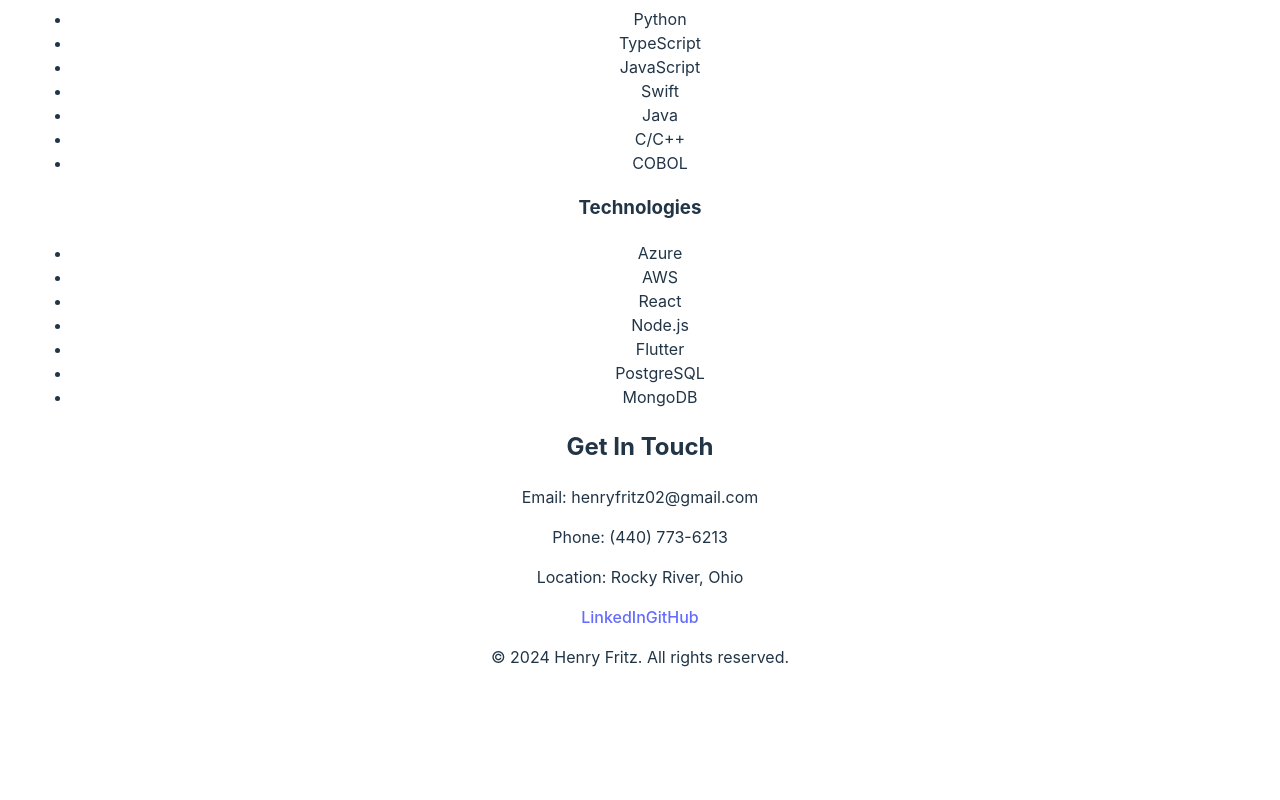
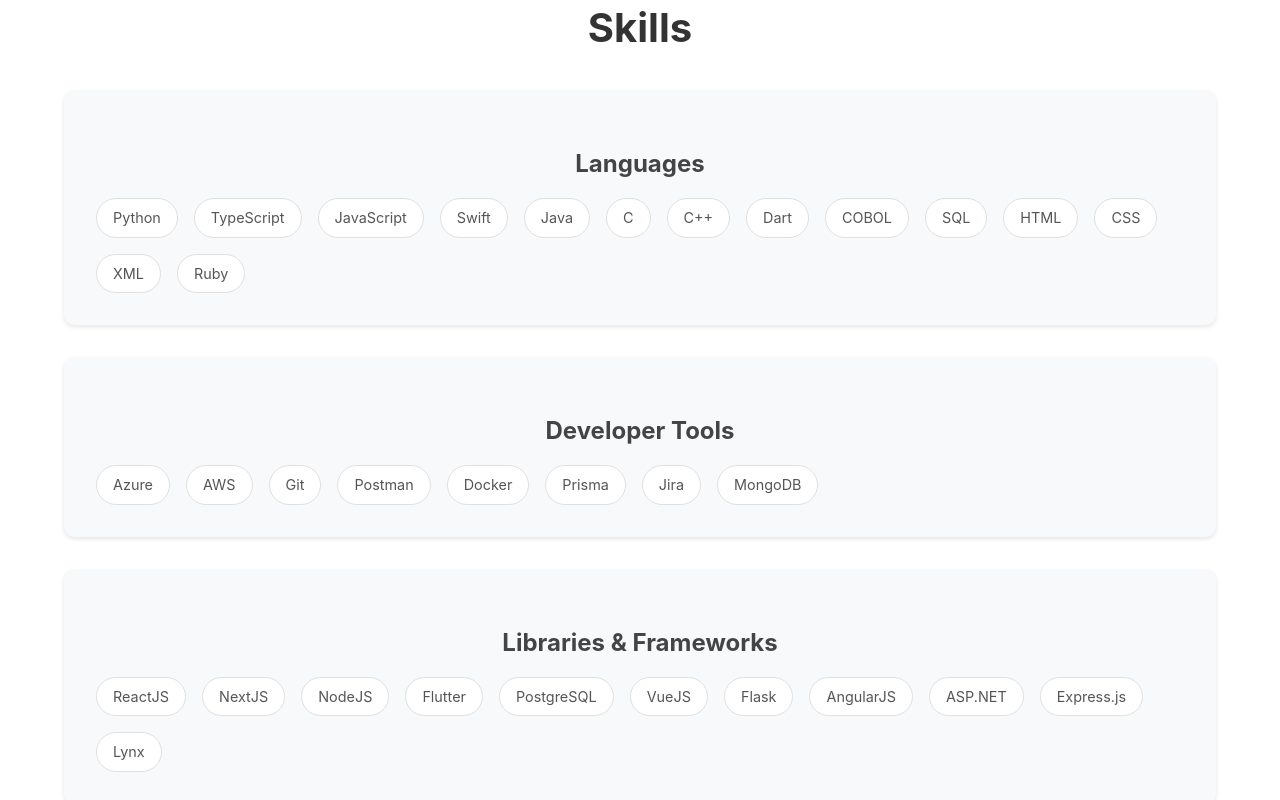
Before and after one commit to hfritz34/henryfritz.com, a React (Vite) app in the folder henryfritz.web/: page / in a window 1280 px wide. Shown: the part 1340-2140 px from the top of the page. Before the commit the page ends 2057 px from the top, so only its background shows below. Built offline with nearby package versions, Linux system fonts and the light colour scheme.

Commit message:
resume and skills section updates

```diff
--- a/henryfritz.web/src/App.jsx
+++ b/henryfritz.web/src/App.jsx
@@ -3,6 +3,8 @@
 import viteLogo from '/vite.svg'
 import './App.css'
 import './components/About.css'
+import './components/Skills.css'
+import './components/Resume.css'
 import Navbar from './components/Navbar'
 import headshot from './assets/headshot.jpeg'
 
@@ -56,28 +58,74 @@
         <div className="skills-grid">
           <div className="skill-category">
             <h3>Languages</h3>
-            <ul>
-              <li>Python</li>
-              <li>TypeScript</li>
-              <li>JavaScript</li>
-              <li>Swift</li>
-              <li>Java</li>
-              <li>C/C++</li>
-              <li>COBOL</li>
-            </ul>
+            <div className="skill-list">
+              <span className="skill-item">Python</span>
+              <span className="skill-item">TypeScript</span>
+              <span className="skill-item">JavaScript</span>
+              <span className="skill-item">Swift</span>
+              <span className="skill-item">Java</span>
+              <span className="skill-item">C</span>
+              <span className="skill-item">C++</span>
+              <span className="skill-item">Dart</span>
+              <span className="skill-item">COBOL</span>
+              <span className="skill-item">SQL</span>
+              <span className="skill-item">HTML</span>
+              <span className="skill-item">CSS</span>
+              <span className="skill-item">XML</span>
+              <span className="skill-item">Ruby</span>
+            </div>
           </div>
           <div className="skill-category">
-            <h3>Technologies</h3>
-            <ul>
-              <li>Azure</li>
-              <li>AWS</li>
-              <li>React</li>
-              <li>Node.js</li>
-              <li>Flutter</li>
-              <li>PostgreSQL</li>
-              <li>MongoDB</li>
-            </ul>
+            <h3>Developer Tools</h3>
+            <div className="skill-list">
+              <span className="skill-item">Azure</span>
+              <span className="skill-item">AWS</span>
+              <span className="skill-item">Git</span>
+              <span className="skill-item">Postman</span>
+              <span className="skill-item">Docker</span>
+              <span className="skill-item">Prisma</span>
+              <span className="skill-item">Jira</span>
+              <span className="skill-item">MongoDB</span>
+            </div>
           </div>
+          <div className="skill-category">
+            <h3>Libraries & Frameworks</h3>
+            <div className="skill-list">
+              <span className="skill-item">ReactJS</span>
+              <span className="skill-item">NextJS</span>
+              <span className="skill-item">NodeJS</span>
+              <span className="skill-item">Flutter</span>
+              <span className="skill-item">PostgreSQL</span>
+              <span className="skill-item">VueJS</span>
+              <span className="skill-item">Flask</span>
+              <span className="skill-item">AngularJS</span>
+              <span className="skill-item">ASP.NET</span>
+              <span className="skill-item">Express.js</span>
+              <span className="skill-item">Lynx</span>
+            </div>
+          </div>
+          <div className="skill-category">
+            <h3>Certifications</h3>
+            <div className="skill-list">
+              <span className="skill-item">Microsoft Azure Fundamentals</span>
+              <span className="skill-item">IBM Z Xplore Concepts</span>
+              <span className="skill-item">Academind Flutter & Dart</span>
+            </div>
+          </div>
+        </div>
+      </section>
+
+      {/* Resume Section */}
+      <section id="resume" className="resume">
+        <h2>Resume</h2>
+        <div className="resume-content">
+          <iframe
+            src="/resume.pdf"
+            title="Henry Fritz Resume"
+            width="100%"
+            height="800px"
+            style={{ border: 'none', borderRadius: '10px', boxShadow: '0 4px 8px rgba(0, 0, 0, 0.1)' }}
+          />
         </div>
       </section>
 
@@ -89,7 +137,7 @@
           <p>Phone: (440) 773-6213</p>
           <p>Location: Rocky River, Ohio</p>
           <div className="social-links">
-            <a href="https://www.linkedin.com/in/henry-fritz-6049a3268/" target="_blank" rel="noopener noreferrer">LinkedIn</a>
+            <a href="https://www.linkedin.com/in/henry-fritz-6049a3268/" target="_blank" rel="noopener noreferrer">LinkedIn </a>
             <a href="https://github.com/hfritz34" target="_blank" rel="noopener noreferrer">GitHub</a>
           </div>
         </div>
--- a/henryfritz.web/src/components/Navbar.jsx
+++ b/henryfritz.web/src/components/Navbar.jsx
@@ -10,6 +10,7 @@
         <li><a href="#about">About</a></li>
         <li><a href="#projects">Projects</a></li>
         <li><a href="#skills">Skills</a></li>
+        <li><a href="#resume">Resume</a></li>
         <li><a href="#contact">Contact</a></li>
       </ul>
     </nav>
--- /dev/null
+++ b/henryfritz.web/src/components/Resume.css
@@ -0,0 +1,29 @@
+.resume {
+  padding: 4rem 2rem;
+  max-width: 1200px;
+  margin: 0 auto;
+}
+
+.resume h2 {
+  margin-bottom: 2rem;
+  text-align: center;
+  font-size: 2.5rem;
+  color: #333;
+}
+
+.resume-content {
+  background: #fff;
+  padding: 2rem;
+  border-radius: 10px;
+  box-shadow: 0 4px 8px rgba(0, 0, 0, 0.1);
+}
+
+@media (max-width: 768px) {
+  .resume {
+    padding: 2rem 1rem;
+  }
+
+  .resume-content {
+    padding: 1rem;
+  }
+}
--- /dev/null
+++ b/henryfritz.web/src/components/Skills.css
@@ -0,0 +1,67 @@
+.skills {
+  padding: 4rem 2rem;
+  max-width: 1200px;
+  margin: 0 auto;
+}
+
+.skills h2 {
+  margin-bottom: 2rem;
+  text-align: center;
+  font-size: 2.5rem;
+  color: #333;
+}
+
+.skills-grid {
+  display: flex;
+  flex-direction: column;
+  gap: 2rem;
+}
+
+.skill-category {
+  background: #f8f9fa;
+  padding: 2rem;
+  border-radius: 10px;
+  box-shadow: 0 2px 4px rgba(0, 0, 0, 0.1);
+}
+
+.skill-category h3 {
+  margin-bottom: 1rem;
+  color: #444;
+  font-size: 1.5rem;
+}
+
+.skill-list {
+  display: flex;
+  flex-wrap: wrap;
+  gap: 1rem;
+  margin: 0;
+  padding: 0;
+  list-style: none;
+}
+
+.skill-item {
+  background: #fff;
+  padding: 0.5rem 1rem;
+  border-radius: 20px;
+  border: 1px solid #e0e0e0;
+  font-size: 0.9rem;
+  color: #555;
+  transition: all 0.3s ease;
+}
+
+.skill-item:hover {
+  transform: translateY(-2px);
+  box-shadow: 0 2px 4px rgba(0, 0, 0, 0.1);
+  border-color: #646cff;
+  color: #646cff;
+}
+
+@media (max-width: 768px) {
+  .skills {
+    padding: 2rem 1rem;
+  }
+
+  .skill-list {
+    justify-content: center;
+  }
+}
```
Also changed, not shown: henryfritz.web/src/assets/resume.png (added), 1 other file (tests, documents, lock files or other folders).
